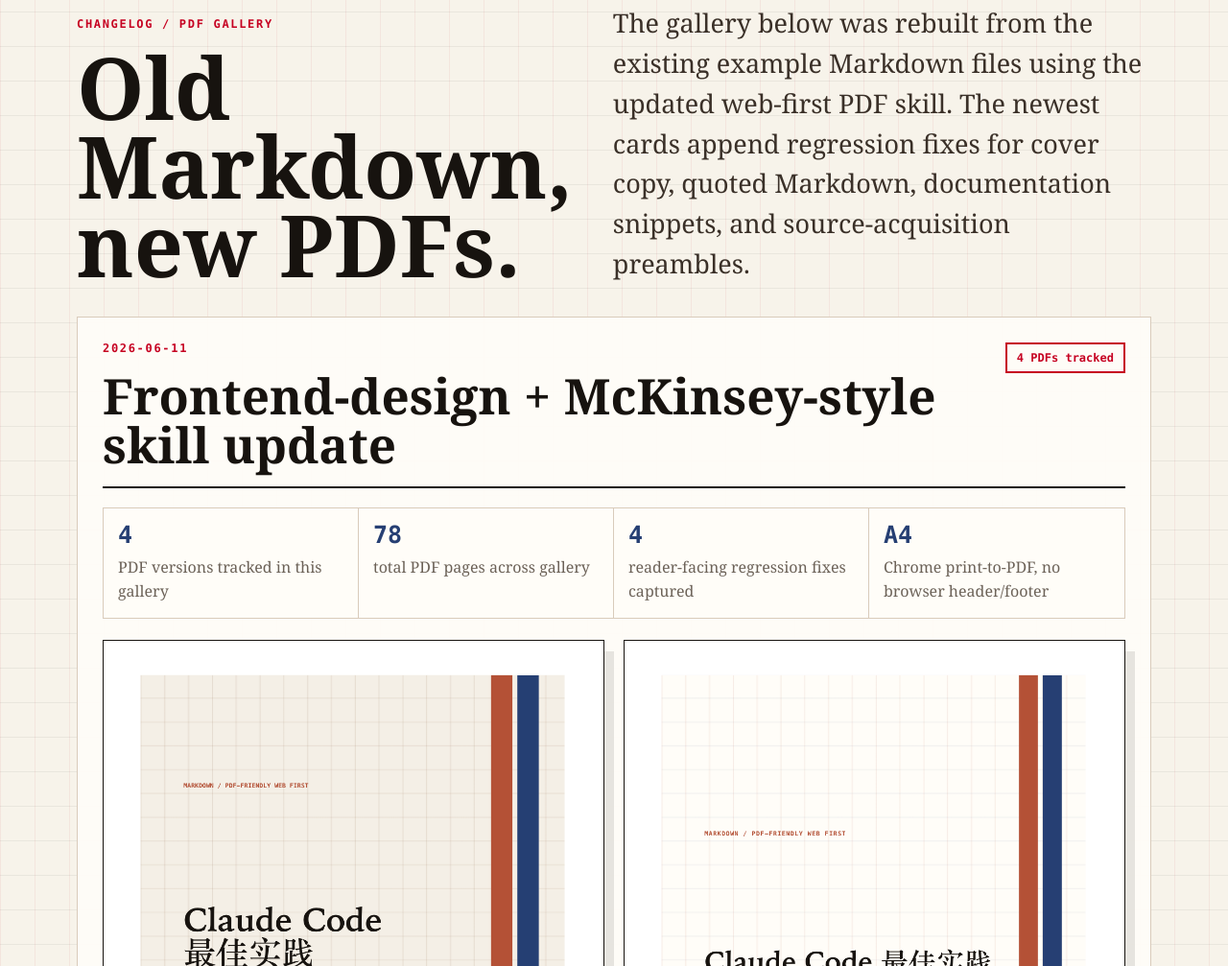
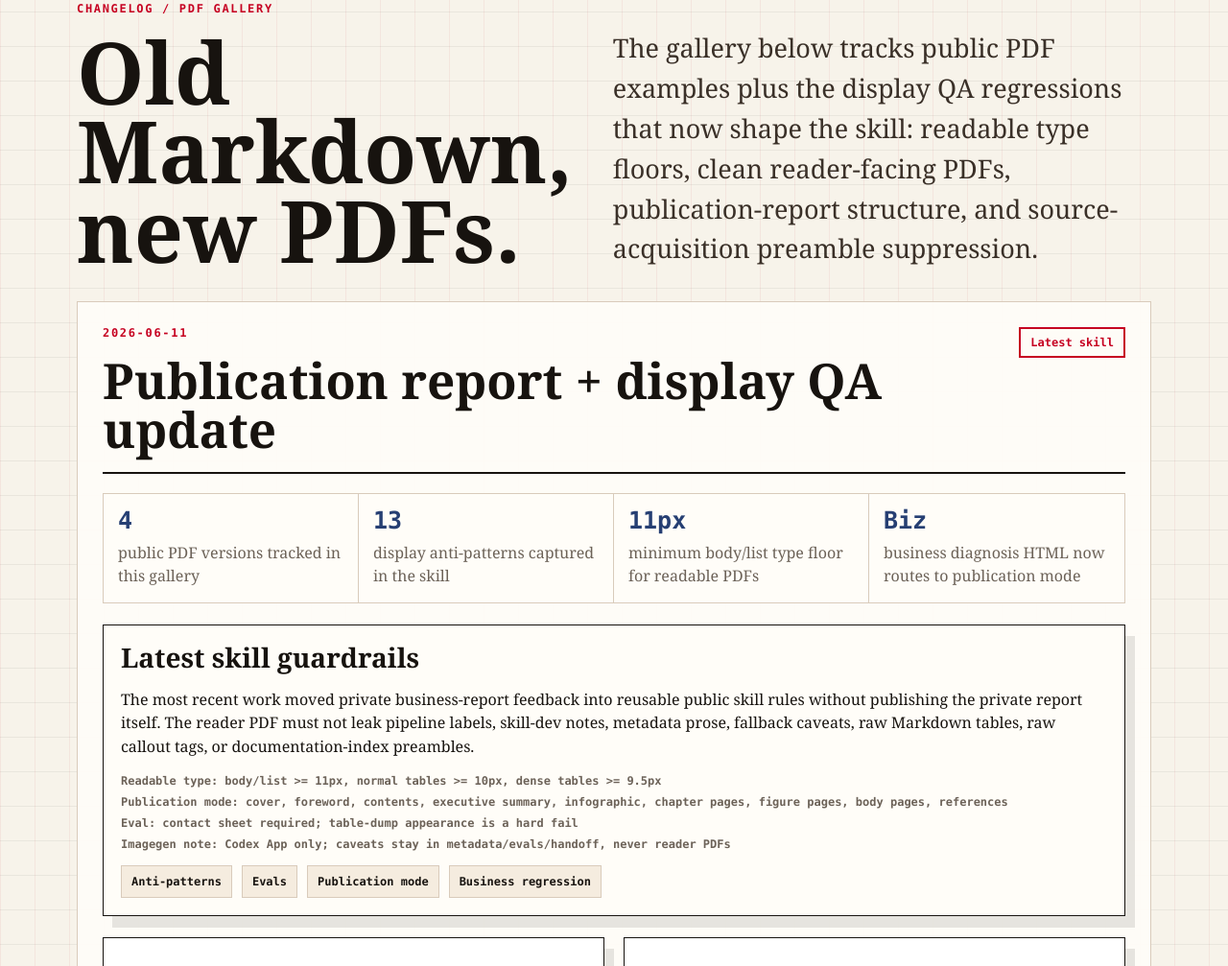
Before and after one commit to liush2yuxjtu/md-to-pdf-webfirst-skill, a plain HTML site: page docs/changelog.html in a window 1280 px wide. Shown: the part 113-1120 px from the top of the page at 96% size. Drawn offline with Linux system fonts and the light colour scheme.

Commit message:
Update GitHub Pages PDF gallery

```diff
--- a/docs/changelog.html
+++ b/docs/changelog.html
@@ -4,7 +4,7 @@
   <meta charset="utf-8">
   <meta name="viewport" content="width=device-width, initial-scale=1">
   <title>CHANGELOG · md-to-pdf-webfirst</title>
-  <meta name="description" content="PDF gallery changelog for md-to-pdf-webfirst generated from old example Markdown files.">
+  <meta name="description" content="PDF gallery changelog for md-to-pdf-webfirst generated from old example Markdown files and display QA regressions.">
   <style>
     :root {
       --paper: #f7f3ea;
@@ -227,24 +227,43 @@
       <div class="eyebrow">CHANGELOG / PDF gallery</div>
       <h1>Old Markdown, new PDFs.</h1>
     </div>
-    <p>The gallery below was rebuilt from the existing example Markdown files using the updated web-first PDF skill. The newest cards append regression fixes for cover copy, quoted Markdown, documentation snippets, and source-acquisition preambles.</p>
+    <p>The gallery below tracks public PDF examples plus the display QA regressions that now shape the skill: readable type floors, clean reader-facing PDFs, publication-report structure, and source-acquisition preamble suppression.</p>
   </header>
 
   <main class="release">
     <div class="release-head">
       <div>
         <div class="eyebrow">2026-06-11</div>
-        <h2>Frontend-design + McKinsey-style skill update</h2>
+        <h2>Publication report + display QA update</h2>
       </div>
-      <div class="badge">4 PDFs tracked</div>
+      <div class="badge">Latest skill</div>
     </div>
 
     <div class="notes" aria-label="Release metrics">
-      <div><b>4</b><span>PDF versions tracked in this gallery</span></div>
-      <div><b>78</b><span>total PDF pages across gallery</span></div>
-      <div><b>4</b><span>reader-facing regression fixes captured</span></div>
-      <div><b>A4</b><span>Chrome print-to-PDF, no browser header/footer</span></div>
+      <div><b>4</b><span>public PDF versions tracked in this gallery</span></div>
+      <div><b>13</b><span>display anti-patterns captured in the skill</span></div>
+      <div><b>11px</b><span>minimum body/list type floor for readable PDFs</span></div>
+      <div><b>Biz</b><span>business diagnosis HTML now routes to publication mode</span></div>
     </div>
+
+    <article class="card" style="margin-bottom: 22px;">
+      <div class="card-body">
+        <h3>Latest skill guardrails</h3>
+        <p>The most recent work moved private business-report feedback into reusable public skill rules without publishing the private report itself. The reader PDF must not leak pipeline labels, skill-dev notes, metadata prose, fallback caveats, raw Markdown tables, raw callout tags, or documentation-index preambles.</p>
+        <div class="meta">
+          <span>Readable type: body/list >= 11px, normal tables >= 10px, dense tables >= 9.5px</span>
+          <span>Publication mode: cover, foreword, contents, executive summary, infographic, chapter pages, figure pages, body pages, references</span>
+          <span>Eval: contact sheet required; table-dump appearance is a hard fail</span>
+          <span>Imagegen note: Codex App only; caveats stay in metadata/evals/handoff, never reader PDFs</span>
+        </div>
+        <div class="links">
+          <a class="pill" href="https://github.com/liush2yuxjtu/md-to-pdf-webfirst-skill/blob/main/md-to-pdf-webfirst/anti-patterns.md">Anti-patterns</a>
+          <a class="pill" href="https://github.com/liush2yuxjtu/md-to-pdf-webfirst-skill/blob/main/md-to-pdf-webfirst/evals.md">Evals</a>
+          <a class="pill" href="https://github.com/liush2yuxjtu/md-to-pdf-webfirst-skill/blob/main/md-to-pdf-webfirst/publication-report/README.md">Publication mode</a>
+          <a class="pill" href="https://github.com/liush2yuxjtu/md-to-pdf-webfirst-skill/blob/main/md-to-pdf-webfirst/references/business-html-report-regression.md">Business regression</a>
+        </div>
+      </div>
+    </article>
 
     <div class="gallery">
       <article class="card">
```
Also changed, not shown: docs/index.html (+26 -13 lines).
